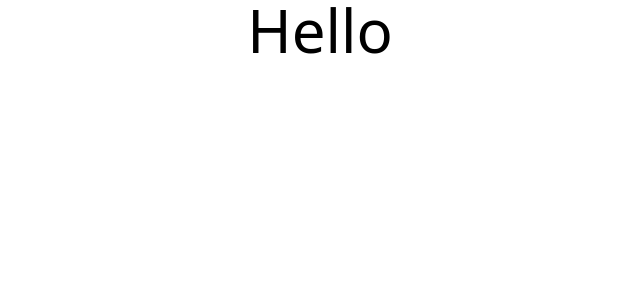
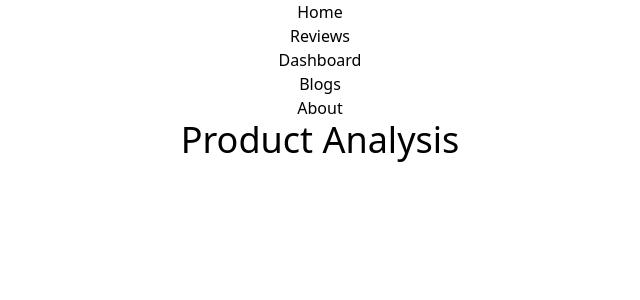
Before and after one commit to FarhanSafin/Product-Analysis-BAT-, a React (Create React App) app: page / in a window 1280 px wide. Shown: the top 300 px of the page, without its empty margins (320-960 px from the left). Built offline with nearby package versions, Linux system fonts and the light colour scheme.

Commit message:
NavBar initialized

```diff
--- a/src/App.js
+++ b/src/App.js
@@ -1,10 +1,11 @@
-import logo from './logo.svg';
 import './App.css';
+import Header from './components/Header/Header';
 
 function App() {
   return (
     <div className="App">
-      <h1 className='text-6xl'>Hello</h1>
+    <Header></Header>
+      <h1 className='text-4xl'>Product Analysis</h1>
     </div>
   );
 }
--- /dev/null
+++ b/src/components/Header/Header.js
@@ -0,0 +1,12 @@
+import React from 'react';
+import Navbar from '../Navbar/Navbar';
+
+const Header = () => {
+    return (
+        <div>
+            <Navbar></Navbar>
+        </div>
+    );
+};
+
+export default Header;
--- /dev/null
+++ b/src/components/Link/Link.js
@@ -0,0 +1,12 @@
+import React from 'react';
+
+const Link = (props) => {
+    const {name, link} = props.route
+    return (
+        <li>
+            <a href={link}>{name}</a>
+        </li>
+    );
+};
+
+export default Link;
--- /dev/null
+++ b/src/components/Navbar/Navbar.js
@@ -0,0 +1,26 @@
+import React from 'react';
+import Link from '../Link/Link';
+
+const Navbar = () => {
+    const routes = [
+        {id: 1, name: 'Home', link: '/home'},
+        {id: 2, name: 'Reviews', link: '/reviews'},
+        {id: 3, name: 'Dashboard', link: '/dashboard'},
+        {id: 4, name: 'Blogs', link: '/blogs'},
+        {id: 5, name: 'About', link: '/about'},
+    ]
+    return (
+        <nav>
+            <ul>
+                {
+                    routes.map(route => <Link
+                    key={route.id}
+                    route={route}
+                    ></Link>)
+                }
+            </ul>
+        </nav>
+    );
+};
+
+export default Navbar;
```
